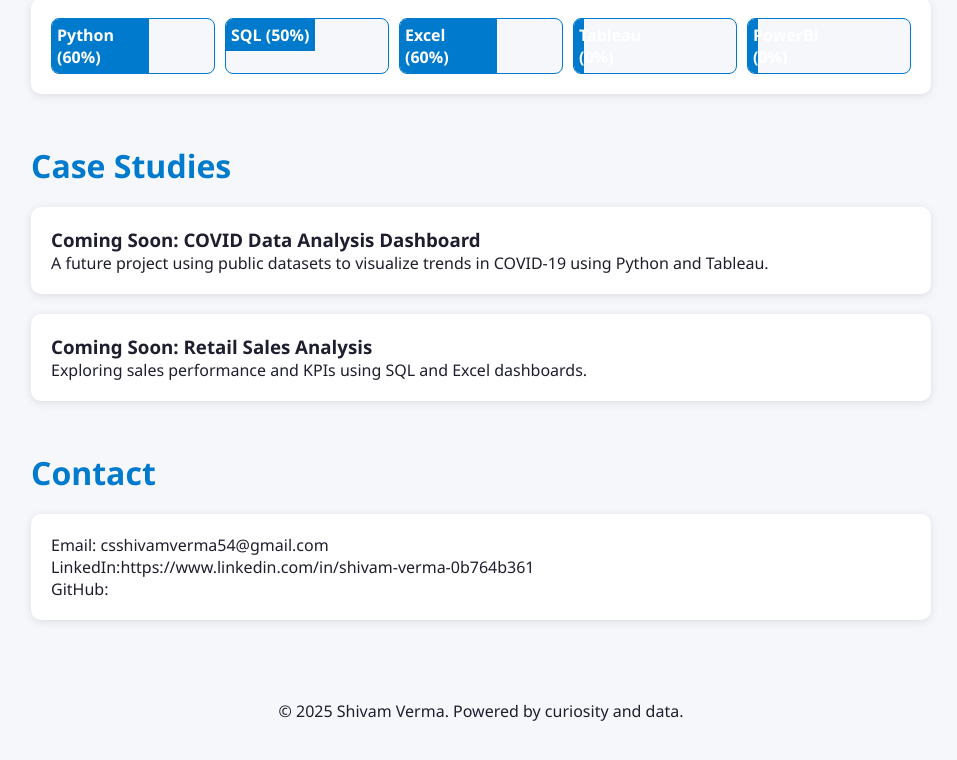
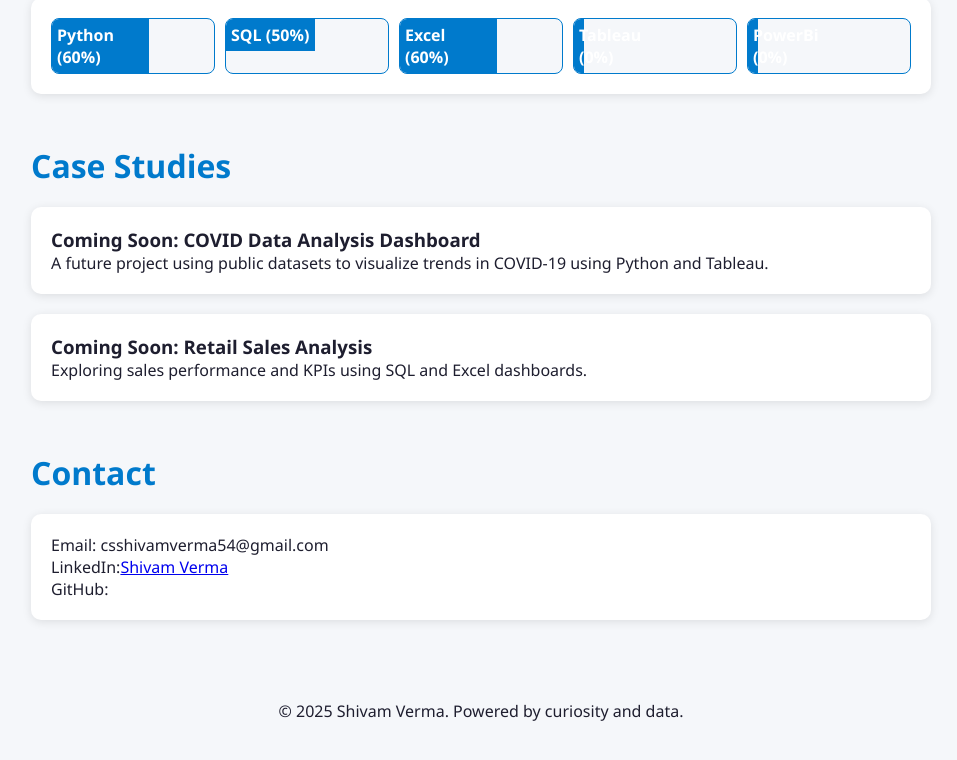
Before and after one commit to csshivamverma54/Portfolio, a plain HTML site: page index.html in a window 1280 px wide. Shown: the part 558-1318 px from the top of the page, without its empty margins (159-1116 px from the left). Drawn offline with Linux system fonts and the light colour scheme.

Commit message:
Update index.html

```diff
--- a/index.html
+++ b/index.html
@@ -168,7 +168,7 @@ footer {
     <h2>Contact</h2>
     <div class="card">
       <p>Email: csshivamverma54@gmail.com</p>
-      <p>LinkedIn:https://www.linkedin.com/in/shivam-verma-0b764b361 </p>
+      <p>LinkedIn:<a href="https://www.linkedin.com/in/shivam-verma-0b764b361">Shivam Verma </a> </p>
       <p>GitHub: </p>
     </div>
   </section>  <footer>
```
